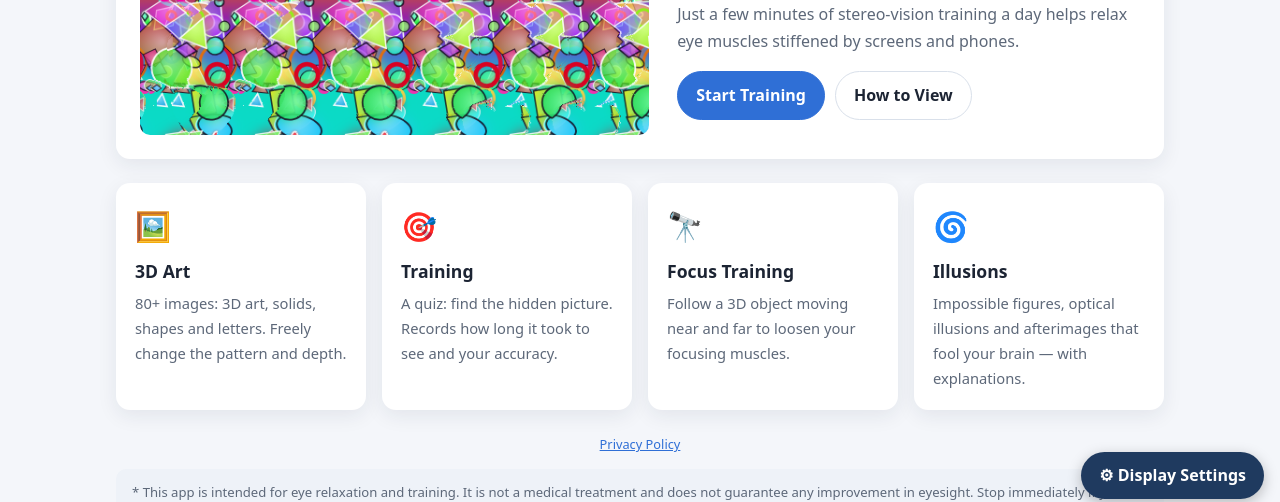
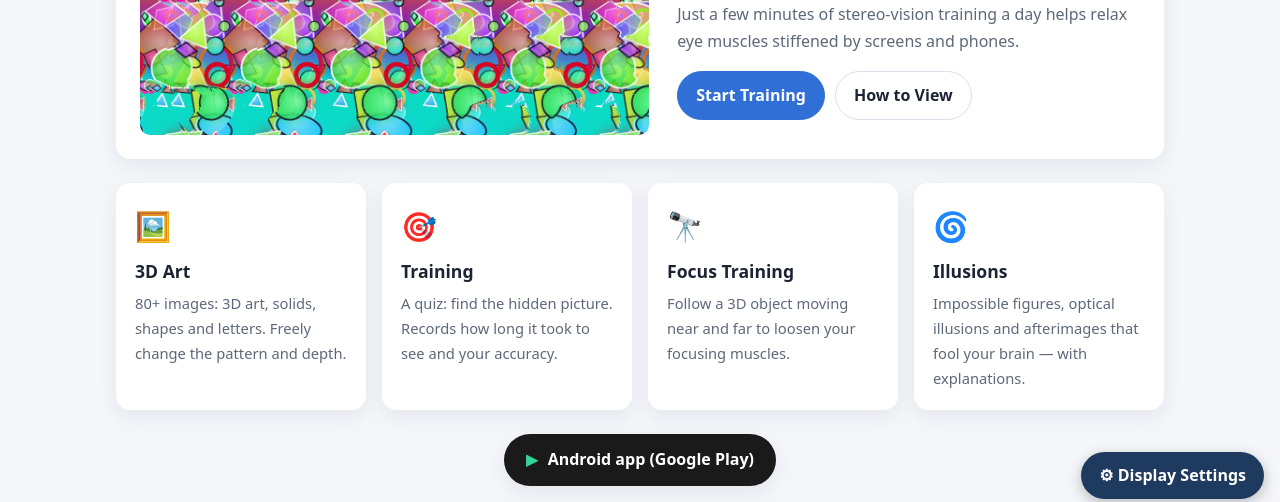
Before and after one commit to techgymjp/eye, a website: page index.html in a window 1280 px wide. Shown: the part 285-787 px from the top of the page. Drawn offline with Linux system fonts and the light colour scheme.

Commit message:
Link the web version to the Android app on Google Play
Adds an "Android app (Google Play)" button on the home page of the web
version. It is marked web-only, so the app build strips the link and its
label.

Co-Authored-By: Claude Opus 5.5 <noreply@anthropic.com>
Claude-Session: https://claude.ai/code/session_01UXdYbopc37PE2acvgQbY4t

```diff
--- a/css/style.css
+++ b/css/style.css
@@ -356,3 +356,12 @@ body.ad-banner .settings { bottom: 66px; }
   .train-hud { gap: 10px; font-size: .9rem; padding: 8px 10px; }
   .train-hud b { font-size: 1.05rem; }
 }
+/* web-only:start */
+.store-link { text-align: center; margin: 22px 0 0; }
+.store-link a {
+  display: inline-flex; align-items: center; gap: 10px; padding: 12px 22px; border-radius: 999px;
+  background: #1a1a1a; color: #fff; text-decoration: none; font-weight: 700; box-shadow: var(--shadow);
+}
+.store-link a:hover { background: #333; }
+.store-ico { color: #34d399; font-size: .95rem; }
+/* web-only:end */
--- a/index.html
+++ b/index.html
@@ -54,6 +54,13 @@
         <a class="card" href="#focus" data-nav="focus"><span class="card-ico">🔭</span><h3 data-i18n="card.focus.t">遠近トレーニング</h3><p data-i18n="card.focus.p">浮き沈みする立体を目で追い、ピント調節の筋肉をほぐします。</p></a>
         <a class="card" href="#illusion" data-nav="illusion"><span class="card-ico">🌀</span><h3 data-i18n="card.illusion.t">騙し絵</h3><p data-i18n="card.illusion.p">不可能図形・錯視・残像など、脳がだまされる不思議な絵を種明かし付きで。</p></a>
       </div>
+      <!-- web-only -->
+      <p class="store-link">
+        <a href="https://play.google.com/store/apps/details?id=jp.techgym.eye" target="_blank" rel="noopener">
+          <span class="store-ico" aria-hidden="true">▶</span><span data-i18n="store.android">Android アプリ版（Google Play）</span>
+        </a>
+      </p>
+      <!-- /web-only -->
       <p class="legal">
         <span id="buildInfo"></span>
         <a id="privacyLink" href="https://techgym.jp/privacy-policy/" target="_blank" rel="noopener" data-i18n="legal.privacy">プライバシーポリシー</a>
--- a/js/i18n.js
+++ b/js/i18n.js
@@ -99,7 +99,10 @@
     'footer': '3D Eye Training Stereograms — gentle on your eyes, a little every day.',
     'btn.share': 'Share result', 'btn.home': 'Back to Home',
     'retry.q': 'Try this one again?', 'retry.watch': 'Watch an ad to retry', 'retry.no': 'Show answer',
-    'legal.privacy': 'Privacy Policy', 'legal.adSettings': 'Ad settings'
+    'legal.privacy': 'Privacy Policy', 'legal.adSettings': 'Ad settings',
+    // web-only:start
+    'store.android': 'Android app (Google Play)',
+    // web-only:end
   };
 
   // ---------- JSで生成するテキスト ----------
```
Also changed, not shown: README.md.
